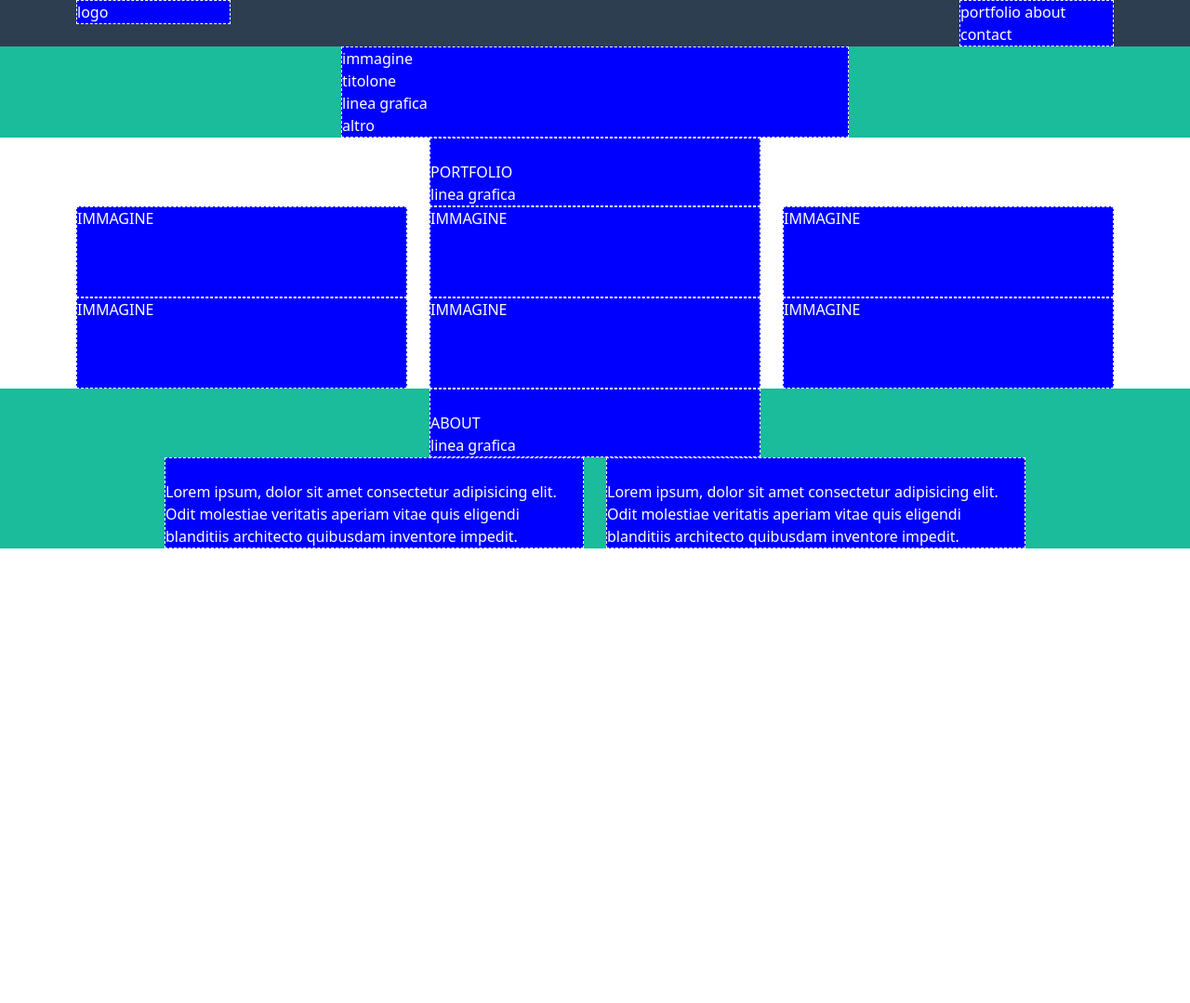
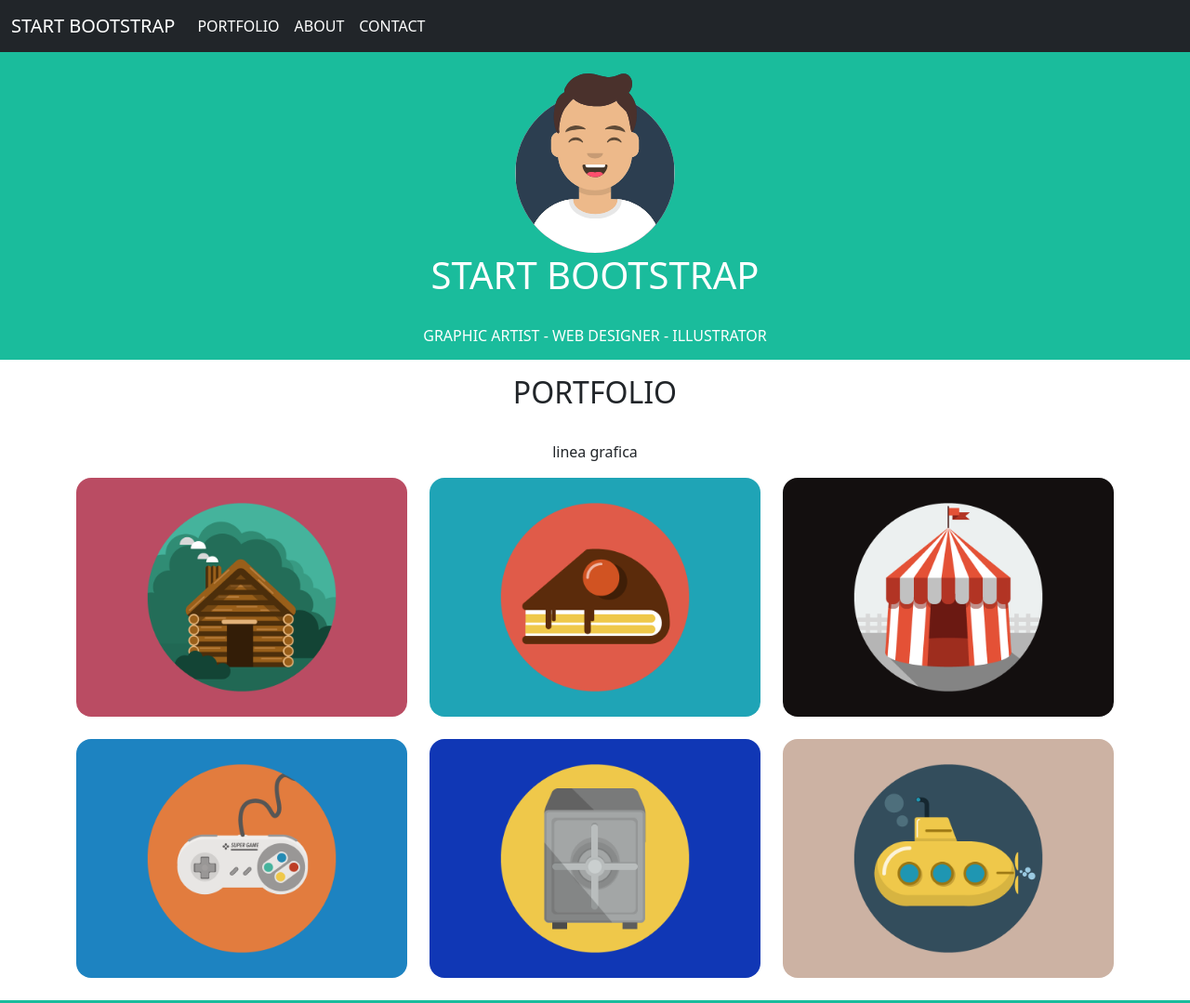
Before and after one commit to Eros000/html-css-bootstrap-freelancer, a plain HTML site: page index.html in a window 1280 px wide. Shown: the top 1079 px of the page at 93% size. Before the commit the page ends 800 px from the top, so only its background shows below. Drawn offline with nearby package versions, Linux system fonts and the light colour scheme.

Commit message:
header+main completato

```diff
--- a/css/style.css
+++ b/css/style.css
@@ -23,7 +23,6 @@
 /*
     HEADER
 */
-
 .color-header{
     background-color: #2C3E50;
 }
@@ -33,7 +32,19 @@
     MAIN
 */
 
-
 .color-main-green{
     background-color: #1ABC9C;
 }
+
+.my-img{
+    width: 200px;
+    height: 200px;
+}
+
+.my-img-2{
+    width: 100%
+}
+
+.row .col-12 div h3{
+    font-size: medium;
+}
--- a/index.html
+++ b/index.html
@@ -10,36 +10,41 @@
 
         <link href="https://cdn.jsdelivr.net/npm/bootstrap@5.3.0/dist/css/bootstrap.min.css" rel="stylesheet" integrity="sha384-9ndCyUaIbzAi2FUVXJi0CjmCapSmO7SnpJef0486qhLnuZ2cdeRhO02iuK6FUUVM" crossorigin="anonymous">
 
+        <!--FONT AWESOME-->
+        <link rel="stylesheet" href="https://cdnjs.cloudflare.com/ajax/libs/font-awesome/6.4.0/css/all.min.css" integrity="sha512-iecdLmaskl7CVkqkXNQ/ZH/XLlvWZOJyj7Yy7tcenmpD1ypASozpmT/E0iPtmFIB46ZmdtAc9eNBvH0H/ZpiBw==" crossorigin="anonymous" referrerpolicy="no-referrer" />
+
 
         <!-- CSS -->
         <link rel="stylesheet" href="css/style.css">
     </head>
     <body>
 
-        <header class="container-fluid color-header">
+        <header>
 
-            <div class="container">
+            <nav class="navbar navbar-expand-lg bg-dark">
+                <div class="container-fluid">
+                  <a class="navbar-brand text-white" href="#">START BOOTSTRAP</a>
+                  <button class="navbar-toggler" type="button" data-bs-toggle="collapse" data-bs-target="#navbarScroll" aria-controls="navbarScroll" aria-expanded="false" aria-label="Toggle navigation">
+                    <span class="navbar-toggler-icon"></span>
+                  </button>
+                  <div class="collapse navbar-collapse" id="navbarScroll">
+                    <ul class="navbar-nav me-auto my-2 my-lg-0 navbar-nav-scroll" style="--bs-scroll-height: 100px;">
+                      <li class="nav-item">
+                        <a class="nav-link active text-white" aria-current="page" href="#">PORTFOLIO</a>
+                      </li>
+                      <li class="nav-item">
+                        <a class="nav-link text-white" href="#">ABOUT</a>
+                      </li>
+                      <li class="nav-item">
+                        <a class="nav-link text-white" href="#" >
+                          CONTACT
+                        </a>
+                      </li>
+                    </ul>
 
-                <div class="row justify-content-between">
-
-                    <div class="col-2">
-
-                        <div class="box">
-                            logo
-                        </div>
-
-                    </div>
-
-                    <div class="col-2">
-
-                        <div class="box">
-                            portfolio   about      contact
-                        </div>
-
-                    </div>
-
+                  </div>
                 </div>
-            </div>
+            </nav>
 
         </header>
 
@@ -49,21 +54,27 @@
 
             <div class="container-fluid color-main-green">
 
-                <div class="container">
+                <div class="container-md">
 
                     <div class="row">
 
-                        <div class="col-lg-6 offset-lg-3 col-md-8 offset-md-2  col-10 offset-1">
+                        <div class="col-12">
 
-                            <div class="box">
+                            <div class="text-white text-center mb-3 mt-3">
 
-                                immagine
+                                <img class="my-img rounded mx-auto d-block" src="img/avatar.svg" alt="">
+
+                                <h1>
+                                    START BOOTSTRAP
+                                </h1>
                                 <br>
-                                titolone
-                                <br>
-                                linea grafica
-                                <br>
-                                altro
+                                <div>
+
+                                </div>
+
+                                <h3>
+                                    GRAPHIC ARTIST - WEB DESIGNER - ILLUSTRATOR
+                                </h3>
 
                             </div>
 
@@ -80,16 +91,15 @@
 
             <div class="container-fluid">
 
-                <div class="container">
+                <div class="container-md">
 
                     <div class="row">
 
-                        <div class="col-4 offset-4">
+                        <div class="col-12 text-center">
 
-                            <div class="box">
+                            <div class="text-center mt-3 mb-3">
 
-                                <br>
-                                PORTFOLIO
+                                <h2>PORTFOLIO</h2>
                                 <br>
                                 linea grafica
                                 <br>
@@ -106,13 +116,9 @@
 
                         <div class="col-lg-4 col-md-6 col-12">
 
-                            <div class="box">
+                            <div class="mb-4">
 
-                                IMMAGINE
-                                <br>
-                                <br>
-                                <br>
-                                <br>
+                                <img class="my-img-2 rounded-4 " src="img/cabin.png" alt="">
 
 
                             </div>
@@ -121,13 +127,9 @@
 
                         <div class="col-lg-4 col-md-6 col-12">
 
-                            <div class="box">
+                            <div class="mb-4">
 
-                                IMMAGINE
-                                <br>
-                                <br>
-                                <br>
-                                <br>
+                                <img class="my-img-2 rounded-4 " src="img/cake.png" alt="">
 
 
                             </div>
@@ -136,13 +138,9 @@
 
                         <div class="col-lg-4 col-md-6 col-12">
 
-                            <div class="box">
+                            <div class="mb-4">
 
-                                IMMAGINE
-                                <br>
-                                <br>
-                                <br>
-                                <br>
+                                <img class="my-img-2 rounded-4 " src="img/circus.png" alt="">
 
 
                             </div>
@@ -151,13 +149,9 @@
 
                         <div class="col-lg-4 col-md-6 col-12">
 
-                            <div class="box">
+                            <div class="mb-4">
 
-                                IMMAGINE
-                                <br>
-                                <br>
-                                <br>
-                                <br>
+                                <img class="my-img-2 rounded-4 " src="img/game.png" alt="">
 
 
                             </div>
@@ -166,13 +160,9 @@
 
                         <div class="col-lg-4 col-md-6 col-12">
 
-                            <div class="box">
+                            <div class="mb-4">
 
-                                IMMAGINE
-                                <br>
-                                <br>
-                                <br>
-                                <br>
+                                <img class="my-img-2 rounded-4 " src="img/safe.png" alt="">
 
 
                             </div>
@@ -181,13 +171,9 @@
 
                         <div class="col-lg-4 col-md-6 col-12">
 
-                            <div class="box">
+                            <div class="mb-4">
 
-                                IMMAGINE
-                                <br>
-                                <br>
-                                <br>
-                                <br>
+                                <img class="my-img-2 rounded-4 " src="img/submarine.png" alt="">
 
 
                             </div>
@@ -206,16 +192,15 @@
 
             <div class="container-fluid color-main-green">
 
-                <div class="container">
+                <div class="container-md">
 
                     <div class="row">
 
-                        <div class="col-4 offset-4">
+                        <div class="col-12 text-center">
 
-                            <div class="box">
+                            <div class="text-white text-center mt-5 mb-3">
 
-                                <br>
-                                ABOUT
+                                <h2>ABOUT</h2>
                                 <br>
                                 linea grafica
                                 <br>
@@ -230,31 +215,117 @@
 
                     <div class="row">
 
-                        <div class="col-md-5 offset-md-1">
+                        <div class="col-md-6">
 
-                            <div class="box">
+                            <div class="text-white ps-md-5 ps-4 pe-4">
 
 
+                                <p>
+                                    Lorem ipsum, dolor sit amet consectetur adipisicing elit. Voluptatum officia placeat delectus assumenda libero ex, aliquam qui perspiciatis! Pariatur at repellat possimus illum error harum enim porro sed voluptatum dolor!
+                                </p>
+
+
+                            </div>
+
+                        </div>
+
+                        <div class="col-md-6">
+
+                            <div class="text-white pe-md-5 ps-4 pe-4">
+
+
+                                <p>
+                                    Lorem ipsum, dolor sit amet consectetur adipisicing elit. Voluptatum officia placeat delectus assumenda libero ex, aliquam qui perspiciatis! Pariatur at repellat possimus illum error harum enim porro sed voluptatum dolor!
+                                </p>
+
+
+                            </div>
+
+                        </div>
+
+                    </div>
+
+                    <div class="row">
+
+                        <div class="col-12 text-center">
+
+                            <div class="text-center mt-5 mb-3">
+
+                                <button type="button" class="btn btn-outline-light">
+
+                                    <i class="fa-solid fa-download"></i>
+                                    Download
+
+                                </button>
+
+
+                            </div>
+
+
+                        </div>
+
+                    </div>
+
+                </div>
+
+            </div>
+
+
+            <!--section 3-->
+
+            <div class="container-fluid">
+
+                <div class="container-md">
+
+                    <div class="row">
+
+                        <div class="col-12 text-center">
+
+                            <div class="text-center mt-5 mb-3">
+
+                                <h2>CONTACT ME</h2>
                                 <br>
-                                Lorem ipsum, dolor sit amet consectetur adipisicing elit. Odit molestiae veritatis aperiam vitae quis eligendi blanditiis architecto quibusdam inventore impedit.
+                                linea grafica
                                 <br>
 
                             </div>
 
                         </div>
 
-                        <div class="col-md-5">
+                        <div class="col-12 ">
 
-                            <div class="box">
+                            <div class="mt-5 mb-3 ms-4 me-4">
 
+                                <ul class="list-group list-group-flush">
+                                    <li class="list-group-item">Name</li>
+                                    <li class="list-group-item">Email Address</li>
+                                    <li class="list-group-item">Phone Number</li>
+                                    <li class="list-group-item">
+                                        Message
+                                        <br>
+                                        <br>
+                                        <br>
+                                        <br>
 
-                                <br>
-                                Lorem ipsum, dolor sit amet consectetur adipisicing elit. Odit molestiae veritatis aperiam vitae quis eligendi blanditiis architecto quibusdam inventore impedit.
-                                <br>
+                                    </li>
+
+                                    <li class="list-group-item">
+                                        <button type="button" class="btn color-main-green text-white">Send</button>
+                                    </li>
+                                </ul>
 
                             </div>
 
                         </div>
+
+
+
+                    </div>
+
+
+                </div>
+
+            </div>
 
 
 
@@ -263,13 +334,30 @@
 
 
 
-                </div>
 
-            </div>
+
+
 
 
 
         </main>
+
+        <br>
+        <br>
+        <br>
+        <br>
+        <br>
+        <br>
+        <br>
+        <br>
+        <br>
+        <br>
+        <br>
+        <br>
+        <br>
+        <br>
+        <br>
+        <br>
 
         <footer>
 
```
